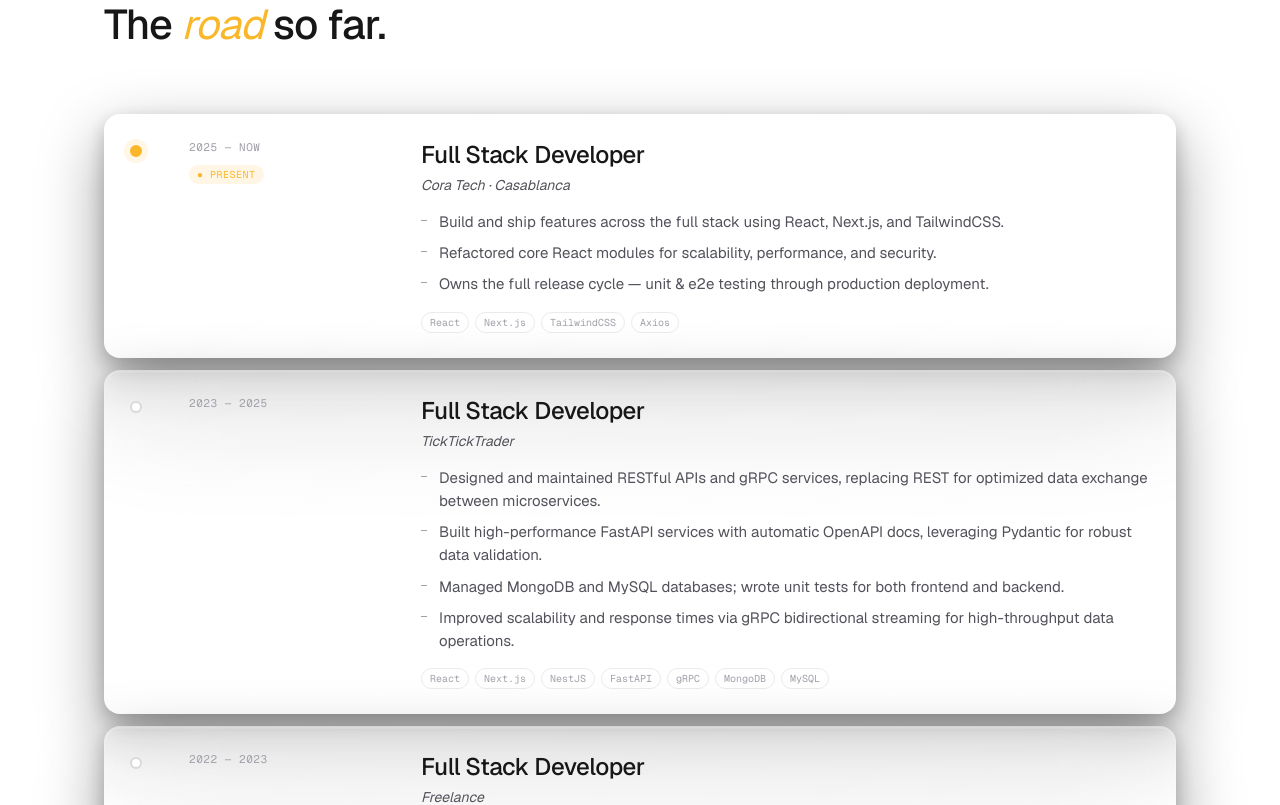
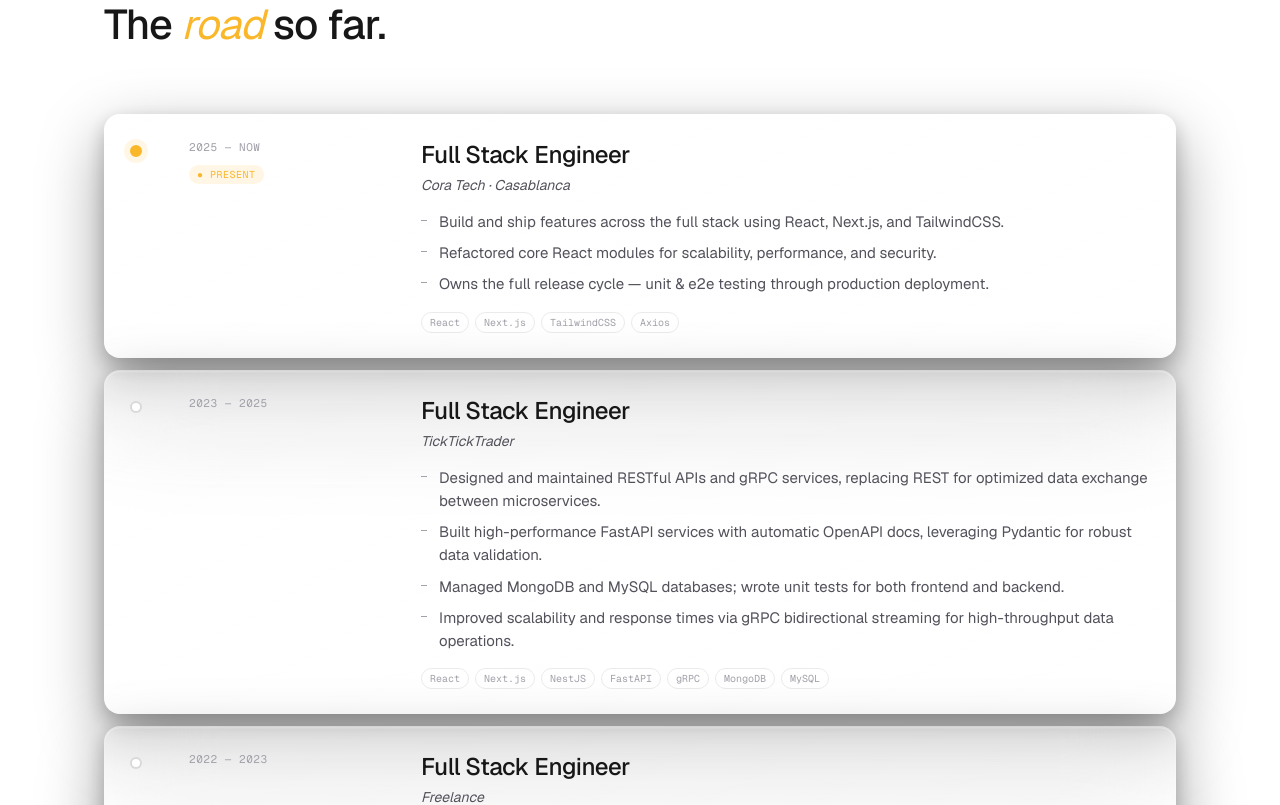
Before and after one commit to devloopcode/portfolio, a Next.js app: page / in a window 1280 px wide. Shown: the part 5740-6545 px from the top of the page. Built offline with nearby package versions, Linux system fonts and the light colour scheme.

Commit message:
update role titles

```diff
--- a/components/sections/Experience.tsx
+++ b/components/sections/Experience.tsx
@@ -9,7 +9,7 @@ interface TimelineEntry {
 const TIMELINE: TimelineEntry[] = [
   {
     period: "2025 — Now",
-    role: "Full Stack Developer",
+    role: "Full Stack Engineer",
     org: "Cora Tech · Casablanca",
     bullets: [
       "Build and ship features across the full stack using React, Next.js, and TailwindCSS.",
@@ -20,7 +20,7 @@ const TIMELINE: TimelineEntry[] = [
   },
   {
     period: "2023 — 2025",
-    role: "Full Stack Developer",
+    role: "Full Stack Engineer",
     org: "TickTickTrader",
     bullets: [
       "Designed and maintained RESTful APIs and gRPC services, replacing REST for optimized data exchange between microservices.",
@@ -32,7 +32,7 @@ const TIMELINE: TimelineEntry[] = [
   },
   {
     period: "2022 — 2023",
-    role: "Full Stack Developer",
+    role: "Full Stack Engineer",
     org: "Freelance",
     bullets: [
       "Developed a music streaming UI — persistent player across all routes, infinite scroll, and album management.",
@@ -42,7 +42,7 @@ const TIMELINE: TimelineEntry[] = [
   },
   {
     period: "2021 — 2022",
-    role: "Full Stack Developer",
+    role: "Full Stack Engineer",
     org: "DevoTech · Agadir",
     bullets: [
       "Translated Figma designs into pixel-perfect React components with Tailwind and Styled Components.",
```
